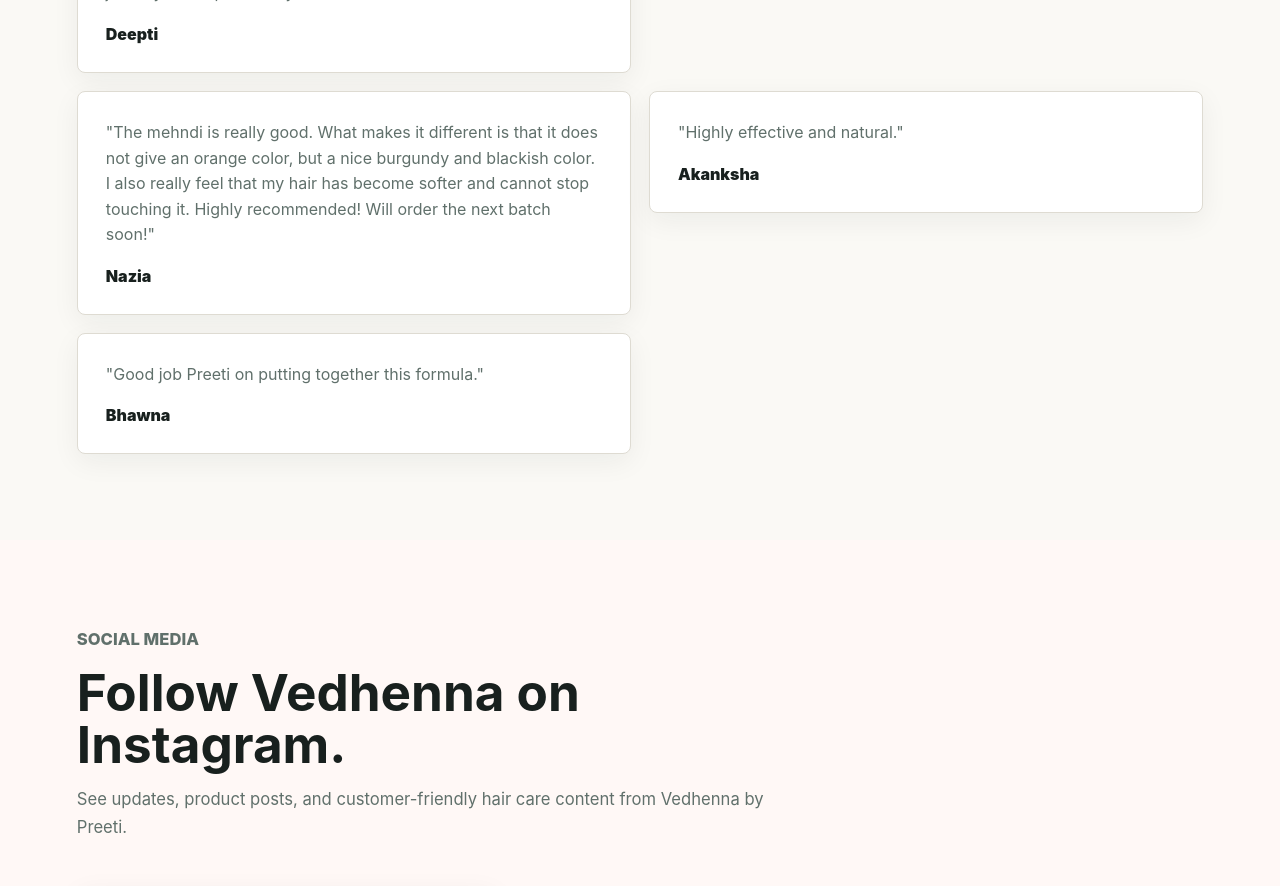
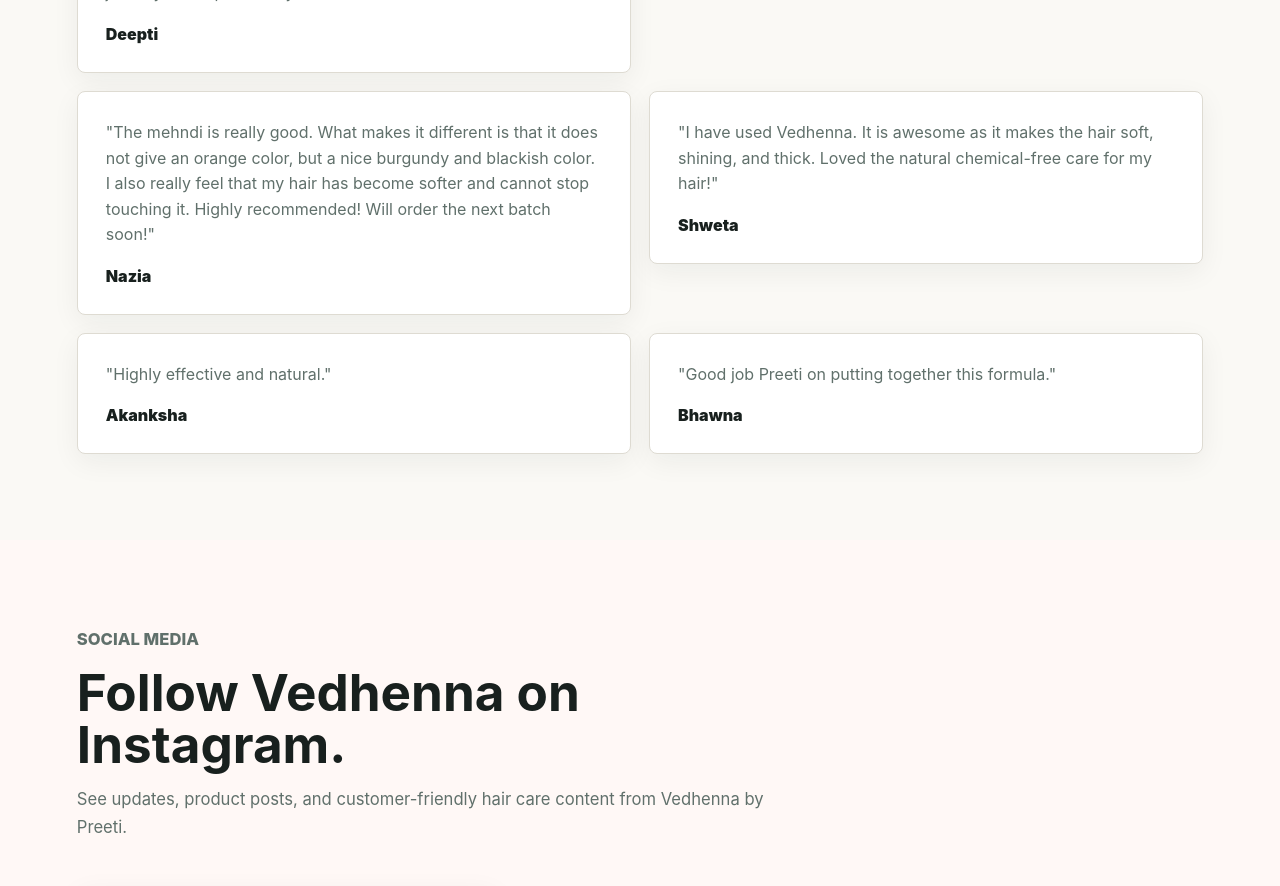
Before and after one commit to Ishank-dubey/vedhenna, a Next.js app: page / in a window 1280 px wide. Shown: the part 3820-4706 px from the top of the page. Built offline with nearby package versions, Linux system fonts and the light colour scheme; no server answers.

Commit message:
Add Shweta review

```diff
--- a/pages/index.js
+++ b/pages/index.js
@@ -92,6 +92,11 @@
       quote:
         'The mehndi is really good. What makes it different is that it does not give an orange color, but a nice burgundy and blackish color. I also really feel that my hair has become softer and cannot stop touching it. Highly recommended! Will order the next batch soon!',
       name: 'Nazia'
+    },
+    {
+      quote:
+        'I have used Vedhenna. It is awesome as it makes the hair soft, shining, and thick. Loved the natural chemical-free care for my hair!',
+      name: 'Shweta'
     },
     {
       quote: 'Highly effective and natural.',
```
